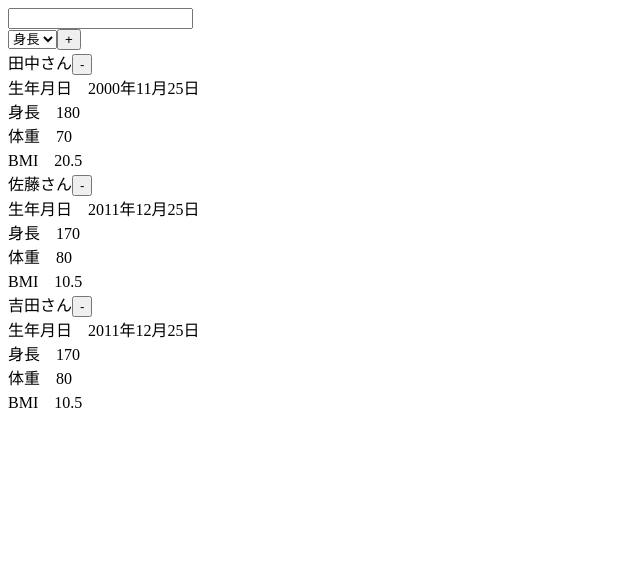
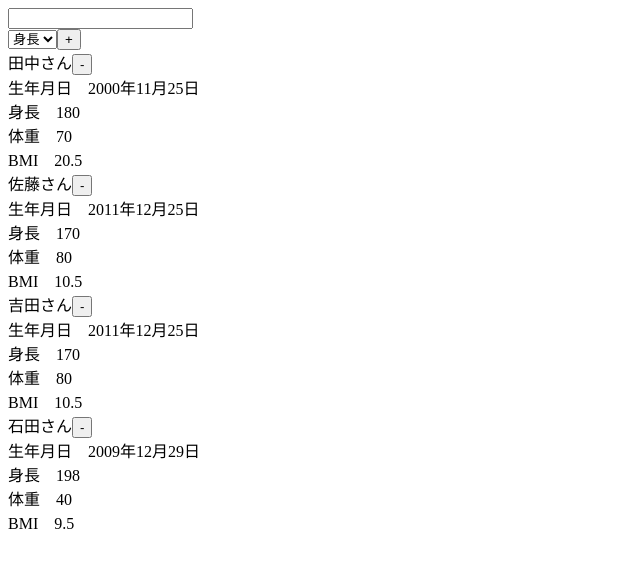
Before and after one commit to i-s-23/react-personal-data-management-todo-web-app, a React (Create React App) app: page / in a window 1280 px wide. Shown: the top 568 px of the page, without its empty margins (0-640 px from the left). Built offline with nearby package versions, Linux system fonts and the light colour scheme; the HTML template or start-up script is replaced by a standard one.

Commit message:
ソート機能実装。余裕があればデフォルトでソートと登録時ソート機能実装を行う

```diff
--- a/src/component/Header/index.tsx
+++ b/src/component/Header/index.tsx
@@ -33,6 +33,13 @@ const Header: React.FC = () => {
       height: 170,
       weight: 80,
       bmi: 10.5
+    },
+    {
+      name: "石田さん",
+      birthday: "2009年12月29日",
+      height: 198,
+      weight: 40,
+      bmi: 9.5
     }
   ];
 
@@ -45,6 +52,19 @@ const Header: React.FC = () => {
   const handleModalConfirm = (val: boolean): void => {
     setModalIsOpen(false);
     console.log(props.name);
+  };
+
+  const sortHumanData = (sortCategory: string): void => {
+    const newHumanData = humanDataDisp.sort((a, b) => {
+      if (sortCategory === "身長") {
+        return a.height - b.height;
+      }
+      if (sortCategory === "体重") {
+        return a.weight - b.weight;
+      }
+      return a.bmi - b.bmi;
+    });
+    sethumanDataDisp([...newHumanData]);
   };
 
   const searchName = (searchWord: string | number): void => {
@@ -80,7 +100,7 @@ const Header: React.FC = () => {
           />
         </div>
         <div>
-          <select>
+          <select onChange={(e): void => sortHumanData(e.target.value)}>
             {personalData.map((n: String) => (
               <option>{n}</option>
             ))}
```
Also changed, not shown: 1 other file (tests, documents, lock files or other folders).
